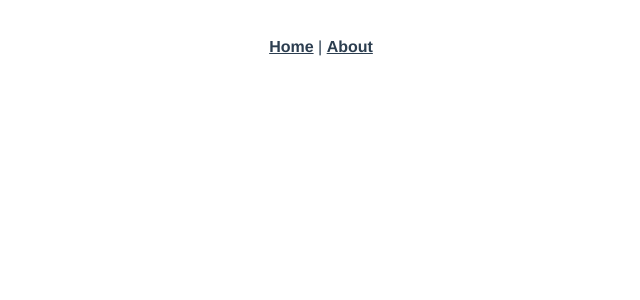
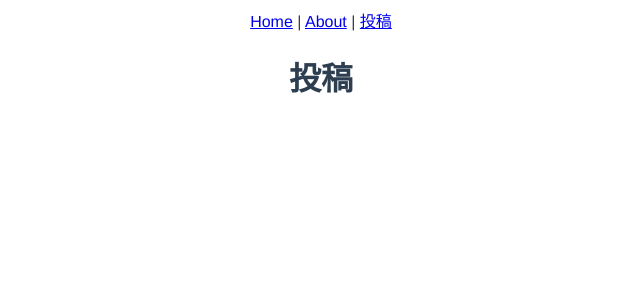
Before and after one commit to webex20-team-1/dlbia, a Vue app: page /post-page in a window 1280 px wide. Before the commit this address had no page. Shown: the top 300 px of the page, without its empty margins (319-959 px from the left). Built offline with nearby package versions, Linux system fonts and the light colour scheme.

Commit message:
投稿リンクを作成

```diff
--- a/src/App.vue
+++ b/src/App.vue
@@ -1,9 +1,12 @@
 <template>
-  <nav>
-    <router-link to="/">Home</router-link> |
-    <router-link to="/about">About</router-link>
-  </nav>
-  <router-view />
+  <div>
+    <div>
+      <router-link to="/">Home</router-link> |
+      <router-link to="/about">About</router-link> |
+      <router-link to="/post-page">投稿</router-link>
+    </div>
+    <router-view />
+  </div>
 </template>
 
 <style>
--- a/src/router/index.js
+++ b/src/router/index.js
@@ -1,20 +1,22 @@
 import { createRouter, createWebHistory } from "vue-router"
 import HomeView from "../views/HomeView.vue"
-
+import AboutView from "../views/AboutView.vue"
+import PostApp from "../views/PostApp.vue"
 const routes = [
   {
     path: "/",
-    name: "home",
+    name: "Home",
     component: HomeView,
   },
   {
     path: "/about",
-    name: "about",
-    // route level code-splitting
-    // this generates a separate chunk (about.[hash].js) for this route
-    // which is lazy-loaded when the route is visited.
-    component: () =>
-      import(/* webpackChunkName: "about" */ "../views/AboutView.vue"),
+    name: "About",
+    component: AboutView,
+  },
+  {
+    path: "/post-page",
+    name: "PostPage",
+    component: PostApp,
   },
 ]
 
--- /dev/null
+++ b/src/views/PostApp.vue
@@ -0,0 +1,5 @@
+<template>
+  <div class="post-page">
+    <h1>投稿</h1>
+  </div>
+</template>
```
